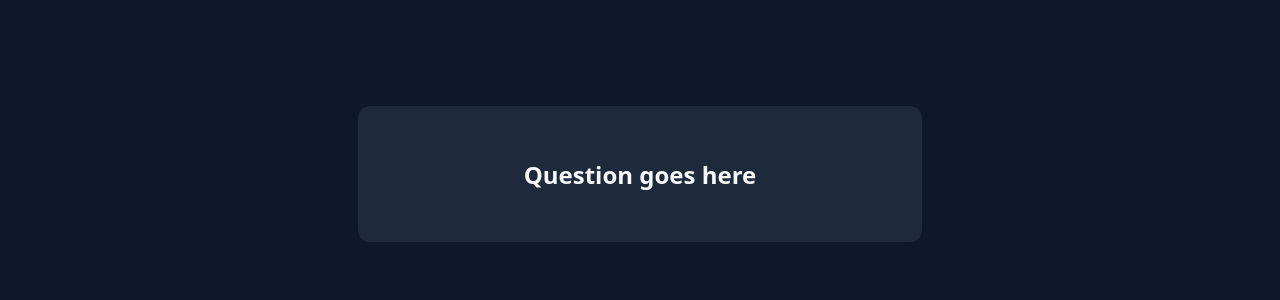
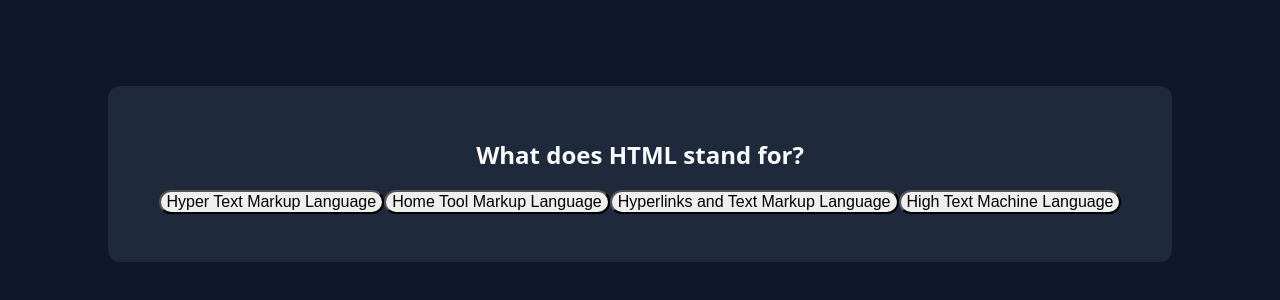
Before and after one commit to Yutama-ops/quiz-app, a plain HTML site: page index.html in a window 1280 px wide. Shown: the part 226-526 px from the top of the page. Drawn offline with Linux system fonts and the light colour scheme.

Commit message:
Task 1 completed

```diff
--- a/app.js
+++ b/app.js
@@ -8,7 +8,7 @@
 //      commit (rule #5: read your own diff).
 
 // ---- State: the few facts the app needs to remember ----
-let currentIndex = 0; // which question we're on (0 = first)
+let index = 0; // which question we're on (0 = first)
 let score = 0; // how many correct so far
 
 // ---- Grab the elements from the page once, up top ----
@@ -21,13 +21,21 @@ const scoreEl = document.getElementById("score");
 // Write a function that takes a question and shows its text + a button
 // per option. QUESTIONS comes from questions.js.
 //
-// function showQuestion(question) {
-//   questionEl.textContent = question.text;
-//   answersEl.innerHTML = ""; // clear old buttons first
-//   // loop over question.options and create a <button> for each,
-//   // append it to answersEl
-// }
+function renderQuestion() {
+    questionEl.textContent = QUESTIONS[index].text;
+    answersEl.innerHTML = '';
+    for (let i = 0; i < QUESTIONS[index].options.length; i++) {
+        const button = document.createElement('button');
+        button.textContent = QUESTIONS[index].options[i];
+        button.classList.add('answerButtons');
+        button.addEventListener('click', () => {
+            checkAnswer(i)
+        });
+        answersEl.appendChild(button);
+    }
+}
 
+renderQuestion(); // => This line is to test out if renderQuestion works or not.
 // ================= TASK 2: handle answer clicks =================
 // When a button is clicked, check if it was the correct one
 // (compare its index to question.correctIndex). Add a CSS class
--- a/style.css
+++ b/style.css
@@ -13,16 +13,17 @@ body {
 
 .card {
   background-color: #1e293b;
+  max-width: 1000px;
   padding: 2rem;
   border-radius: 12px;
   width: 90%;
-  max-width: 500px;
   text-align: center;
 }
 
 button {
   cursor: pointer;
   font-size: 1rem;
+  border-radius: 35px;
 }
 
 /* Task 2: you'll add classes like .correct and .wrong to color answers.
```
Also changed, not shown: index.html (+0 -1 lines).
